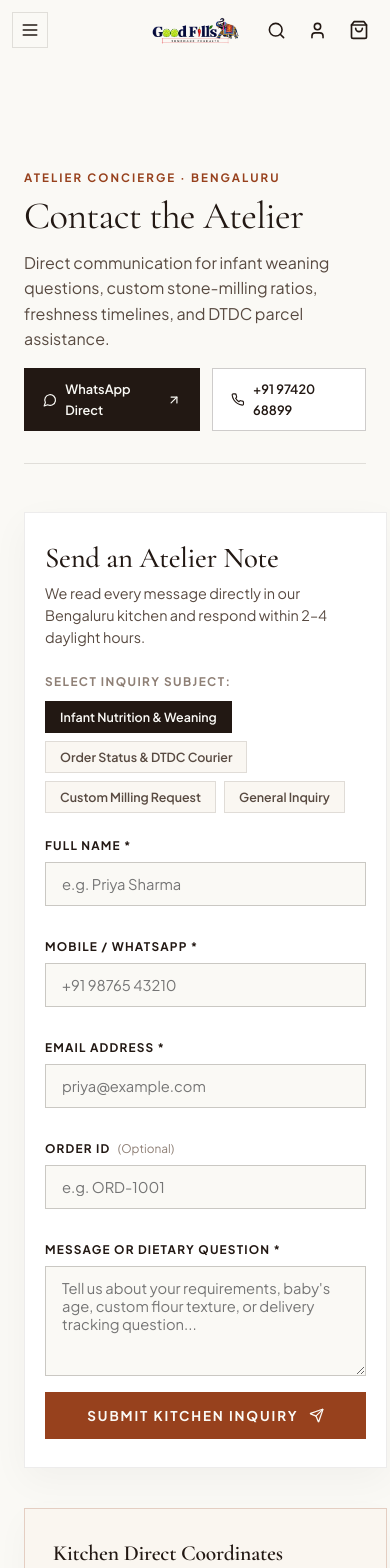
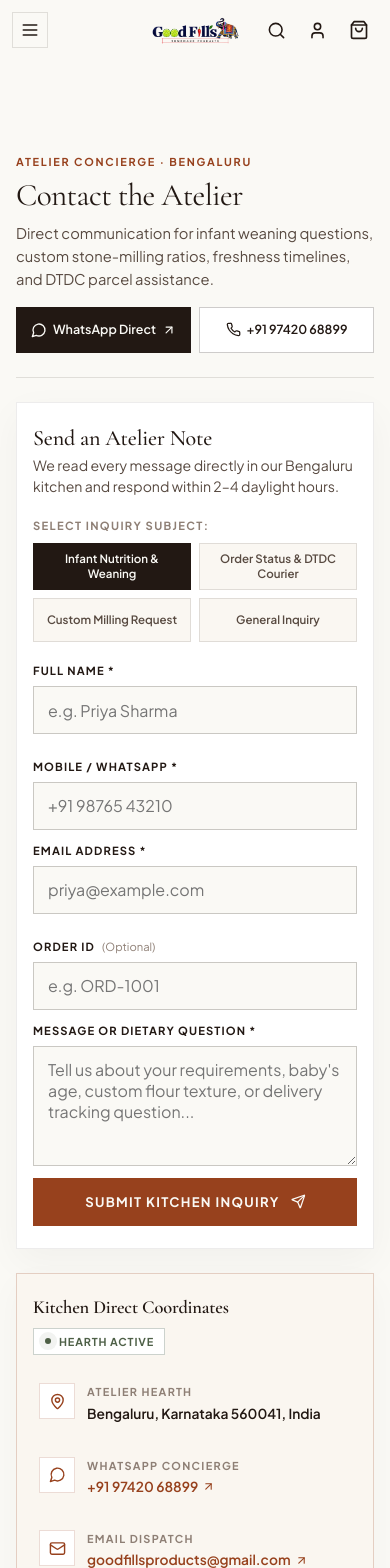
Before and after one commit to shreerahulsgit/good-fills, a Next.js app: page /contact in a window 390 px wide. Shown: the top 1568 px of the page. Built offline with nearby package versions, Linux system fonts and the light colour scheme.

Commit message:
feat(contact): optimize contact page for mobile responsiveness, 2x2 subject grid, and 50/50 action split

```diff
--- a/src/components/contact/ContactView.module.css
+++ b/src/components/contact/ContactView.module.css
@@ -656,3 +656,259 @@
   line-height: 1.5;
   margin: 0;
 }
+
+/* ========================================================
+   RESPONSIVE MOBILE ARCHITECTURE (MOBILE-FIRST POLISH)
+   ======================================================== */
+
+@media (max-width: 640px) {
+  .contactPageWrapper {
+    padding-top: calc(var(--header-height) + var(--space-4));
+    padding-bottom: var(--space-12);
+  }
+
+  .contactContainer {
+    padding: 0 var(--space-4);
+  }
+
+  .minimalHeader {
+    padding-bottom: var(--space-6);
+    margin-bottom: var(--space-6);
+    flex-direction: column;
+    align-items: flex-start;
+    gap: var(--space-4);
+  }
+
+  .headerEyebrow {
+    font-size: 0.68rem;
+    letter-spacing: 0.16em;
+  }
+
+  .pageTitle {
+    font-size: clamp(2rem, 9vw, 2.6rem);
+    line-height: 1.15;
+    margin-bottom: var(--space-2);
+  }
+
+  .pageSubtitle {
+    font-size: 0.92rem;
+    line-height: 1.55;
+  }
+
+  /* Two high-touch action buttons split 50/50 */
+  .headerDirectActions {
+    display: grid;
+    grid-template-columns: repeat(2, 1fr);
+    gap: 8px;
+    width: 100%;
+  }
+
+  .headerDirectBtn {
+    width: 100%;
+    min-height: 46px;
+    padding: 10px 8px;
+    justify-content: center;
+    font-size: 0.78rem;
+    text-align: center;
+    gap: 6px;
+  }
+
+  .splitGrid {
+    gap: var(--space-6);
+  }
+
+  /* Form Desk */
+  .formPane {
+    padding: 22px 16px;
+  }
+
+  .formPaneTitle {
+    font-size: 1.5rem;
+    line-height: 1.2;
+    margin-bottom: 4px;
+  }
+
+  .formPaneDesc {
+    font-size: 0.88rem;
+    line-height: 1.5;
+    margin-bottom: var(--space-5);
+  }
+
+  /* Symmetrical 2x2 Category Selector Grid */
+  .categoryLabel {
+    font-size: 0.7rem;
+    margin-bottom: 8px;
+  }
+
+  .categoryGroup {
+    display: grid;
+    grid-template-columns: repeat(2, 1fr);
+    gap: 8px;
+    margin-bottom: var(--space-5);
+  }
+
+  .categoryBtn {
+    width: 100%;
+    min-height: 44px;
+    padding: 10px 8px;
+    font-size: 0.76rem;
+    text-align: center;
+    display: flex;
+    align-items: center;
+    justify-content: center;
+    line-height: 1.25;
+  }
+
+  .inputRow {
+    grid-template-columns: 1fr;
+    gap: var(--space-3);
+    margin-bottom: 0;
+  }
+
+  .fieldGroup {
+    margin-bottom: var(--space-3);
+  }
+
+  .fieldLabel {
+    font-size: 0.7rem;
+  }
+
+  .inputControl {
+    min-height: 48px;
+    padding: 12px 14px;
+    font-size: 1rem; /* Prevents iOS Safari auto-zoom */
+  }
+
+  .textareaControl {
+    min-height: 120px;
+    padding: 12px 14px;
+    font-size: 1rem; /* Prevents iOS Safari auto-zoom */
+  }
+
+  .submitBtn {
+    min-height: 48px;
+    padding: 14px 20px;
+    font-size: 0.82rem;
+    letter-spacing: 0.1em;
+  }
+
+  /* Success Message on Mobile */
+  .successMessage {
+    padding: 24px 16px;
+  }
+
+  .successTitle {
+    font-size: 1.4rem;
+  }
+
+  .successText {
+    font-size: 0.86rem;
+  }
+
+  /* Direct Coordinates Card */
+  .coordinatesCard {
+    padding: 22px 16px;
+  }
+
+  .coordinatesTitle {
+    font-size: 1.22rem;
+  }
+
+  .contactDetailItem {
+    padding: 8px 6px;
+    gap: 12px;
+  }
+
+  .detailIconBox {
+    width: 36px;
+    height: 36px;
+  }
+
+  .detailLabel {
+    font-size: 0.68rem;
+  }
+
+  .detailValue {
+    font-size: 0.86rem;
+  }
+
+  /* Direct Kitchen FAQs */
+  .faqsContainer {
+    padding: 22px 16px;
+  }
+
+  .faqsHeading {
+    font-size: 1.22rem;
+    margin-bottom: 12px;
+  }
+
+  .faqTrigger {
+    padding: 14px 2px;
+    font-size: 0.96rem;
+    min-height: 48px;
+  }
+
+  .faqBody {
+    font-size: 0.85rem;
+    line-height: 1.6;
+    padding: 0 2px 14px 2px;
+  }
+
+  /* Trust Pillars */
+  .trustStrip {
+    margin-top: var(--space-10);
+    padding-top: var(--space-8);
+    gap: 10px;
+  }
+
+  .trustPillar {
+    padding: 16px 14px;
+    gap: 12px;
+  }
+
+  .trustIconBox {
+    width: 36px;
+    height: 36px;
+  }
+
+  .trustTitle {
+    font-size: 0.96rem;
+  }
+
+  .trustText {
+    font-size: 0.8rem;
+  }
+}
+
+@media (max-width: 480px) {
+  .pageTitle {
+    font-size: 1.95rem;
+  }
+
+  .formPaneTitle {
+    font-size: 1.38rem;
+  }
+
+  .categoryBtn {
+    font-size: 0.72rem;
+    padding: 8px 6px;
+  }
+
+  .coordinatesTitle {
+    font-size: 1.15rem;
+  }
+
+  .faqsHeading {
+    font-size: 1.15rem;
+  }
+}
+
+@media (max-width: 360px) {
+  .headerDirectActions {
+    grid-template-columns: 1fr;
+  }
+
+  .categoryGroup {
+    grid-template-columns: 1fr;
+  }
+}
```
